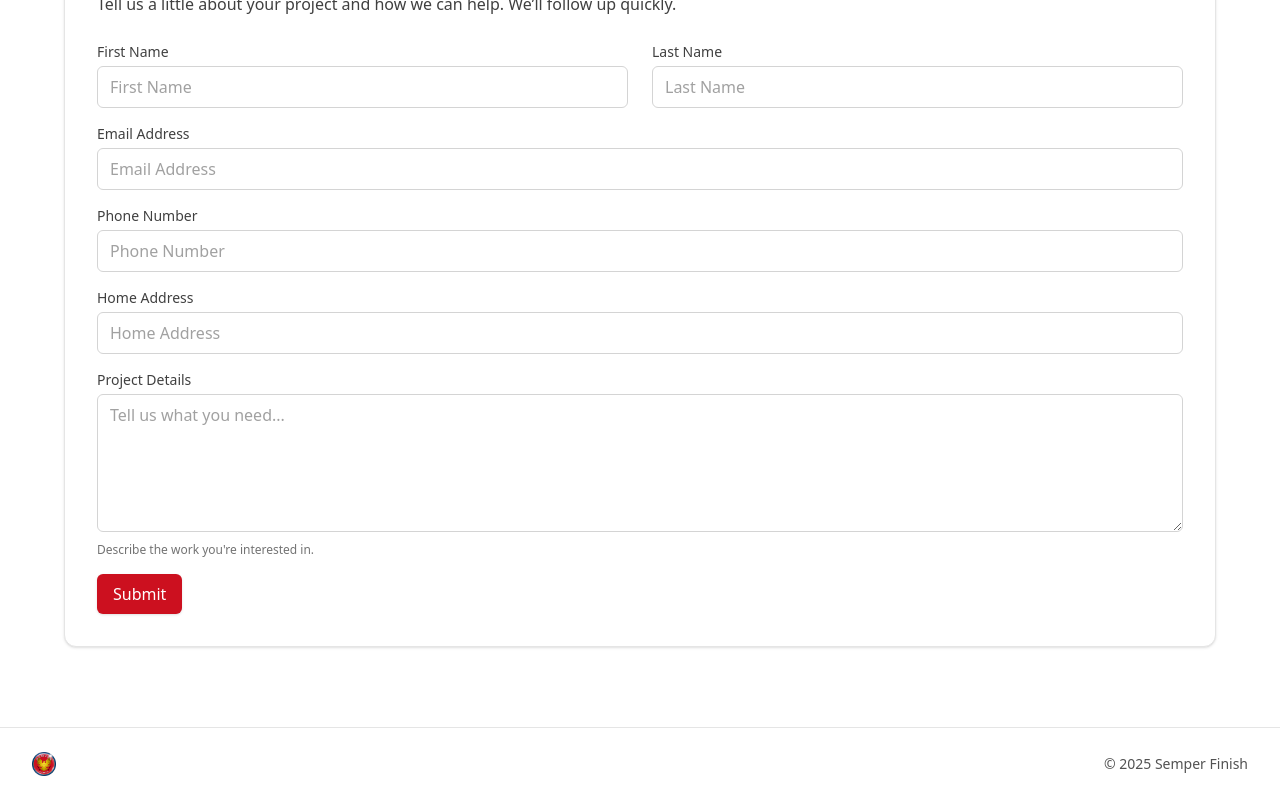
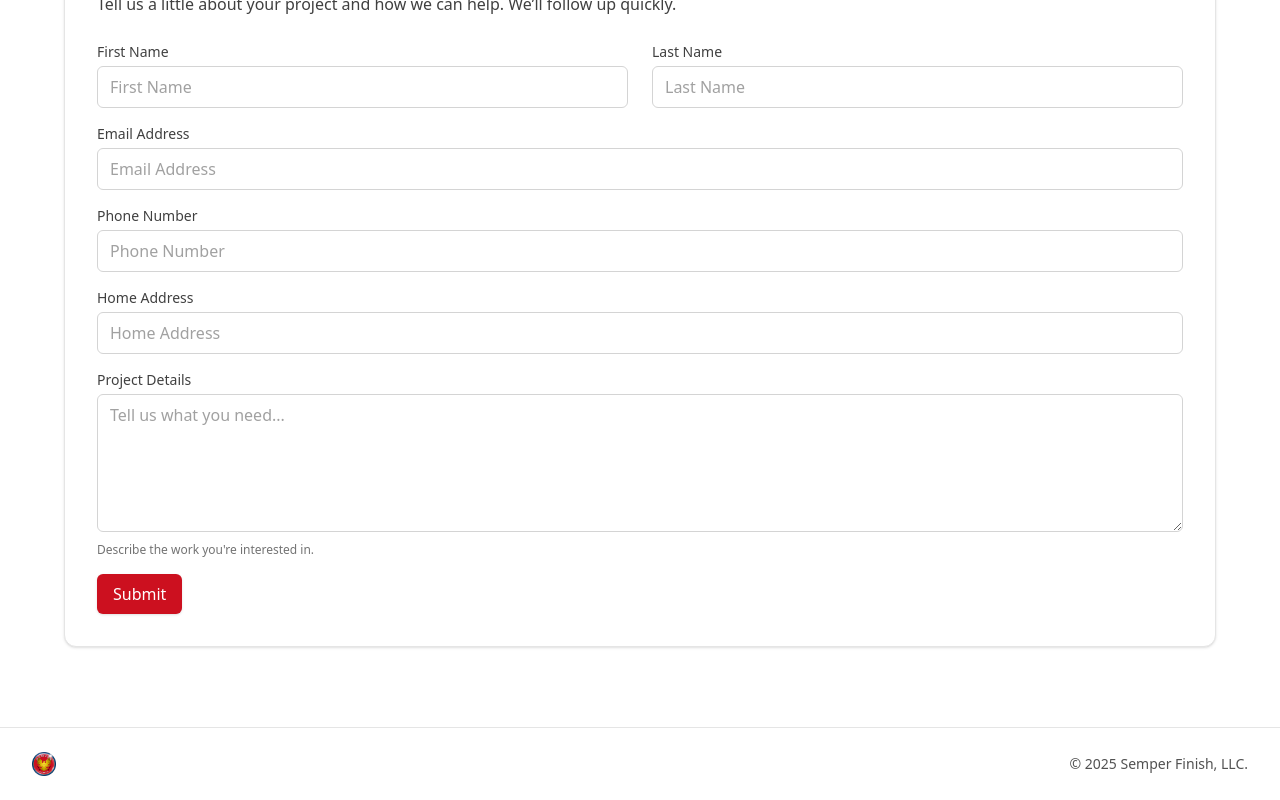
Before and after one commit to r-token/semper-finish-web, a SvelteKit app: page / in a window 1280 px wide. Shown: the part 364-1164 px from the top of the page. Built offline with nearby package versions, Linux system fonts and the light colour scheme.

Commit message:
Add ', LLC.' to the footer

```diff
--- a/src/routes/+layout.svelte
+++ b/src/routes/+layout.svelte
@@ -34,7 +34,7 @@
         <img src="/logo-with-name.png" alt="Semper Finish" class="h-6 w-auto" />
         <span class="sr-only">Semper Finish</span>
       </div>
-      <p class="m-0">© {new Date().getFullYear()} Semper Finish</p>
+      <p class="m-0">© {new Date().getFullYear()} Semper Finish, LLC.</p>
     </div>
   </footer>
 </div>
```
